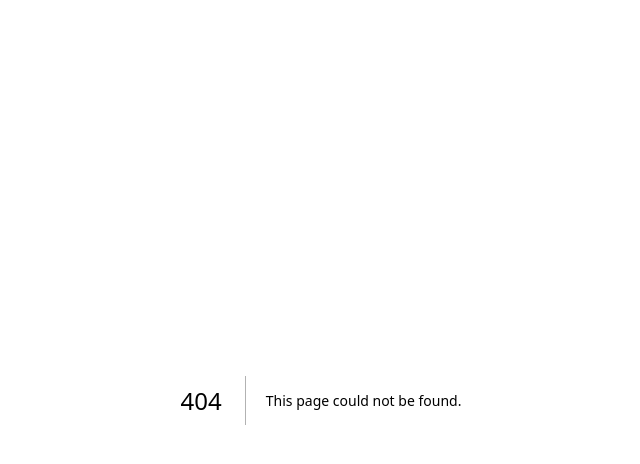
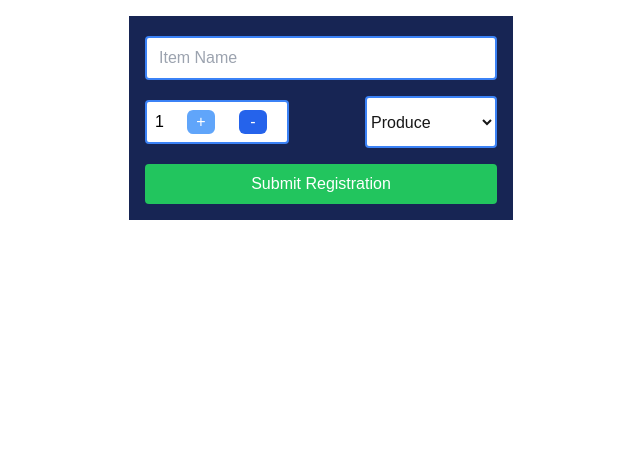
Before and after one commit to MyNamSam/cprg306-assignments, a Next.js app: page /week-5 in a window 1280 px wide. Before the commit this address had no page. Shown: the top 464 px of the page, without its empty margins (319-959 px from the left). Built offline with nearby package versions, Linux system fonts and the light colour scheme.

Commit message:
Assignment Week 5
Week 5 assignment, form submission and rendering components

```diff
--- a/app/page.js
+++ b/app/page.js
@@ -16,6 +16,9 @@ export default function Home() {
         <li>
           <Link href="./week-4/">Week 4</Link>
         </li>
+        <li>
+          <Link href="./week-5/">Week 5</Link>
+        </li>
       </ul>
     </main>
   );
--- /dev/null
+++ b/app/week-5/new-item.js
@@ -0,0 +1,98 @@
+"use client"
+
+import { useState } from "react";
+
+export default function NewItem2() {
+
+    const [quantity, setQuantity] = useState(1);
+    const [name, setName] = useState("");
+    const [category, setCategory] = useState("Produce");
+
+    const handleName = (event) => setName(event.target.value);
+    const handleCategory = (event) => setCategory(event.target.value);
+    const handleSubmit = (event) => {
+        event.preventDefault();
+
+        let item = {
+            iName: name,
+            iQuantity: quantity,
+            iCategory: category
+        }
+
+        alert(`
+            Name: ${item.iName}
+            Quantity: ${item.iQuantity}
+            Category: ${item.iCategory}
+            `);
+
+        setName("");
+        setQuantity("");
+        setCategory("");
+    }
+
+    const increment = () => {
+        let currentQuantity = quantity;
+        if(quantity < 20) {
+            setQuantity(currentQuantity + 1);
+        }
+    }
+
+    const decrement = () => {
+        let currentQuantity = quantity;
+        if(quantity > 1) {
+            setQuantity(currentQuantity - 1);
+        }
+    }
+
+    return(
+        <main class="flex justify-center w-full">
+            <form onSubmit={handleSubmit} className="p-4 m-4 bg-blue-950 max-w-sm w-full">
+
+                <div className="mb-4">
+                    <input
+                        onChange={handleName}
+                        value={name}
+                        type="text"
+                        placeholder="Item Name"
+                        className="w-full mt-1 rounded border-2 border-blue-500 focus:bg-amber-200 px-3 py-2"
+                    />
+                </div>
+
+                <div className="flex justify-between">
+
+                    <div className="p-2 mt-1 mb-1 rounded border-2 border-blue-500 bg-white w-36">
+                        <div className="flex justify-between">
+                            <h2 className="text-black">{quantity}</h2>
+                            <div className="flex">
+                                <button type="button" className="mx-3 px-2 w-7 text-white bg-blue-400 hover:bg-blue-800 rounded-md" onClick={increment}>+</button>
+                                <button type="button" className="mx-3 px-2 w-7 text-white bg-blue-600 hover:bg-blue-950 rounded-md" onClick={decrement}>-</button>
+                            </div>
+                        </div>
+                    </div>
+
+                    <select onChange={handleCategory} className="ml-1 bg-white rounded border-2 border-blue-500 focus:bg-amber-200 ">
+                        <option value disabled>Category</option>
+                        <option value="produce" selected>Produce</option>
+                        <option value="dairy">Dairy</option>
+                        <option value="bakery">Bakery</option>
+                        <option value="meat">Meat</option>
+                        <option value="frozen foods">Frozen Foods</option>
+                        <option value="canned goods">Canned Goods</option>
+                        <option value="dry goods">Dry Goods</option>
+                        <option value="beverages">Beverages</option>
+                        <option value="snacks">Snacks</option>
+                        <option value="household">Household</option>
+                        <option value="other">Other</option>
+                    </select>
+
+                </div>
+
+                <div>
+                    <button onSubmit={handleSubmit} className="w-full bg-green-500 hover:bg-red-500 active:bg-blue-500 text-white rounded mt-4 px-3 py-2">Submit Registration</button>
+                </div>
+
+            </form>
+        </main>
+    );
+
+}
--- /dev/null
+++ b/app/week-5/page.js
@@ -0,0 +1,10 @@
+import NewItem2 from "./new-item";
+
+export default function Page() {
+
+    return (
+        <main>
+            <NewItem2 />
+        </main>
+    );
+}
```
